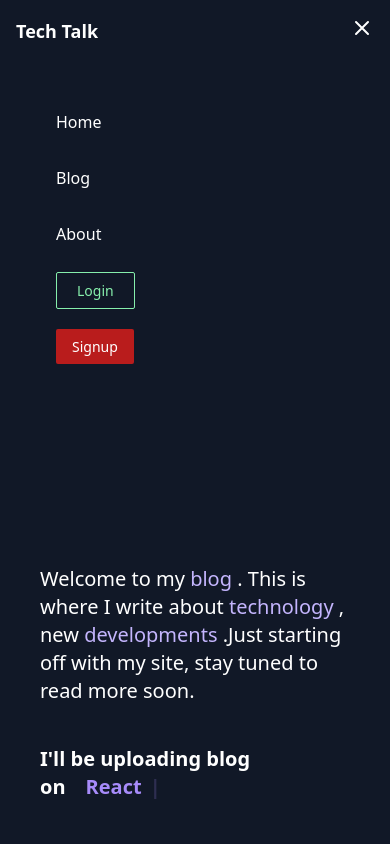
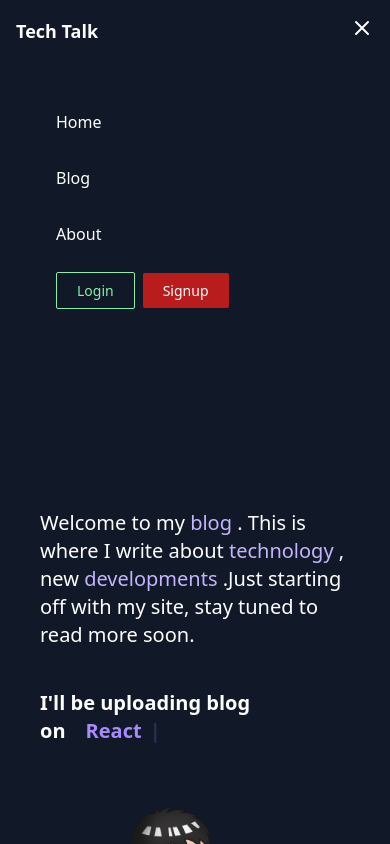
Before and after one commit to Rakesh-99/TechTalk-frontend, a React (Create React App) app: page / in a window 390 px wide. Both pictures are taken after a click on the button 362 px from the left and 28 px from the top of the page. Shown: the top 844 px of the page. Built offline with nearby package versions, Linux system fonts and the light colour scheme.

Commit message:
Ui enhancement v.1

```diff
--- a/src/Components/NavBar/NavBar.jsx
+++ b/src/Components/NavBar/NavBar.jsx
@@ -119,11 +119,14 @@ const Navbar = () => {
                             accessToken && <li className='list-none text-white cursor-pointer hover:text-gray-300'><span onClick={userLogout} className='bg-red-700 px-1 py-1 rounded-sm'>Logout</span></li>
                         }
                         {
-                            !accessToken && <li className='list-none text-green-300 cursor-pointer hover:text-gray-300'><Link to={'/login'} className=' text-sm border border-green-300  px-5 py-2 rounded-sm'>Login</Link ></li>
+                            !accessToken &&
+                            <div className='flex space-x-2'>
+                                <li className='list-none text-green-300 cursor-pointer hover:text-gray-300'><Link to={'/login'} className=' text-sm border border-green-300  px-5 py-2 rounded-sm'>Login</Link ></li>
+
+                                <li className='list-none text-white cursor-pointer hover:text-gray-300'><Link to={'/signup'} className='bg-red-700 text-sm px-5 py-2 rounded-sm' >Signup</Link ></li>
+                            </div>
                         }
-                        {
-                            !accessToken && <li className='list-none text-white cursor-pointer hover:text-gray-300'><Link to={'/signup'} className='bg-red-700 text-sm px-4 py-2 rounded-sm' >Signup</Link ></li>
-                        }
+
                     </div>
                 )
             }
```
